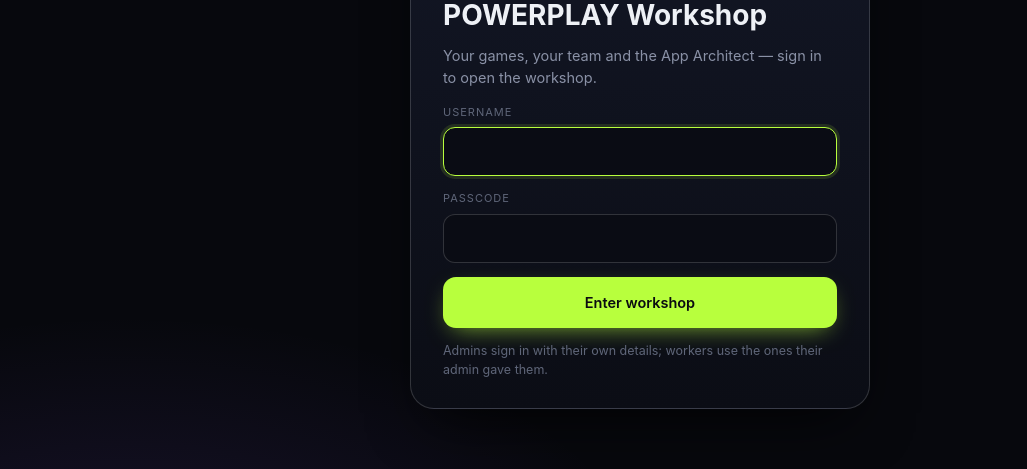
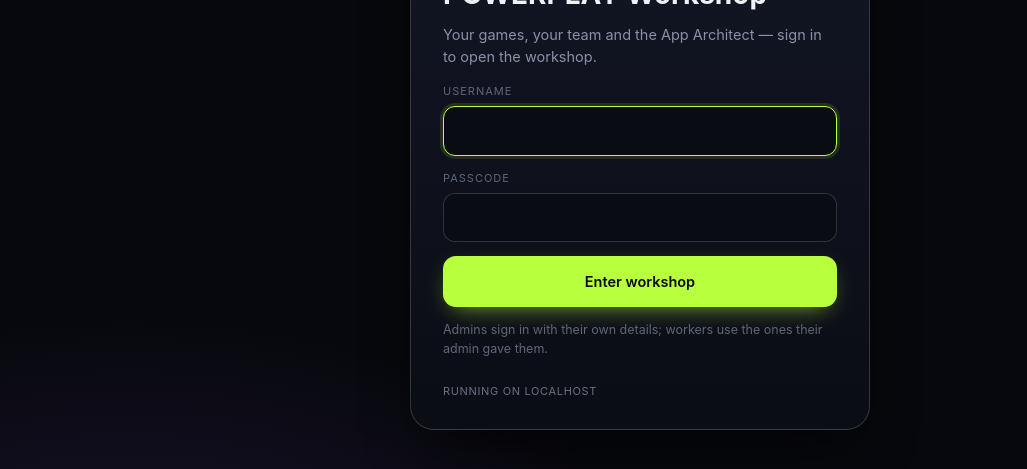
Before and after one commit to higuy14cool/powerplay-workshop, a plain HTML site: page index.html in a window 1280 px wide. Shown: the part 264-733 px from the top of the page, without its empty margins (0-1027 px from the left). Drawn offline with Linux system fonts and the light colour scheme.

Commit message:
Show which address the login screen is running on

```diff
--- a/assets/app-mode.js
+++ b/assets/app-mode.js
@@ -562,6 +562,8 @@
 
   /* ---------- boot ---------- */
   document.addEventListener("DOMContentLoaded", () => {
+    const hostLine = $("#loginHost");
+    if (hostLine) hostLine.textContent = "Running on " + location.host;
     $("#loginForm").addEventListener("submit", onLogin);
     $("#navLogout").addEventListener("click", onLogout);
     const user = A.current();
--- a/assets/styles.css
+++ b/assets/styles.css
@@ -506,3 +506,15 @@ a.btn{text-decoration:none}
   color: var(--muted, #8b93a3);
   max-width: 46ch;
 }
+
+/* Which address this copy is running on — an installed app keeps the address it was
+   installed from, so this is the quickest way to spot a stale install. */
+.login-host {
+  margin: 10px 0 0;
+  font-size: 11px;
+  letter-spacing: .06em;
+  text-transform: uppercase;
+  color: var(--muted, #8b93a3);
+  opacity: .75;
+  word-break: break-all;
+}
--- a/index.html
+++ b/index.html
@@ -28,6 +28,7 @@
     <p class="login-error" id="loginError" role="alert" hidden></p>
     <button class="btn btn-lime btn-lg" type="submit" id="loginBtn">Enter workshop</button>
     <p class="login-hint">Admins sign in with their own details; workers use the ones their admin gave them.</p>
+    <p class="login-host" id="loginHost"></p>
   </form>
 </div>
 <div class="scene" aria-hidden="true">
```
Also changed, not shown: app.html (+1 -0 lines).
